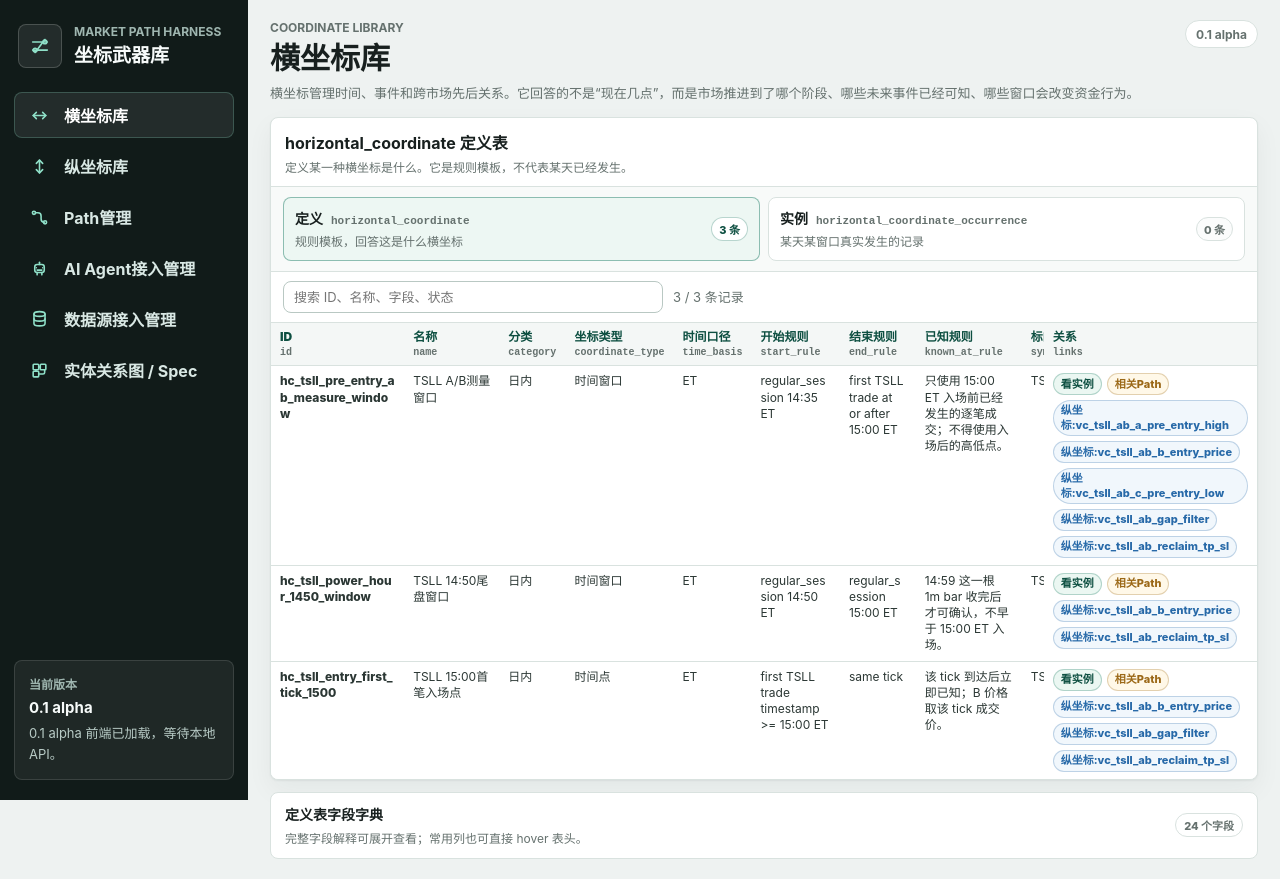
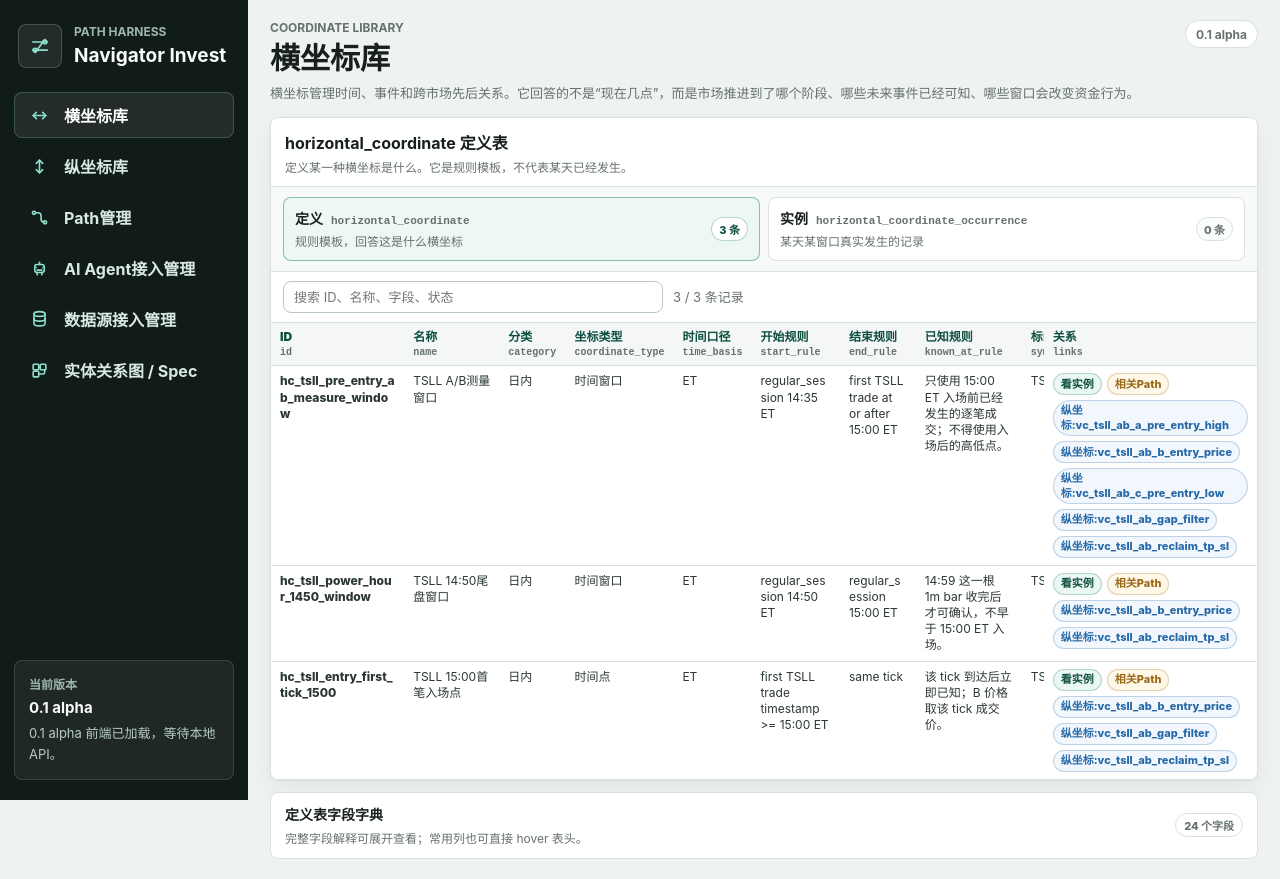
Before and after one commit to weaver312/NavigatorInvest, a plain HTML site: page index.html in a window 1280 px wide. Drawn offline with Linux system fonts and the light colour scheme; no server answers.

Commit message:
Rename app to Navigator Invest

```diff
--- a/index.html
+++ b/index.html
@@ -3,7 +3,7 @@
   <head>
     <meta charset="utf-8" />
     <meta name="viewport" content="width=device-width, initial-scale=1" />
-    <title>横纵坐标 Path Harness</title>
+    <title>Navigator Invest</title>
     <link rel="stylesheet" href="styles.css" />
   </head>
   <body>
@@ -18,8 +18,8 @@
             </svg>
           </div>
           <div>
-            <p class="eyebrow">Market Path Harness</p>
-            <h1>坐标武器库</h1>
+            <p class="eyebrow">Path Harness</p>
+            <h1>Navigator Invest</h1>
           </div>
         </div>
 
```
Also changed, not shown: 1 other file.
